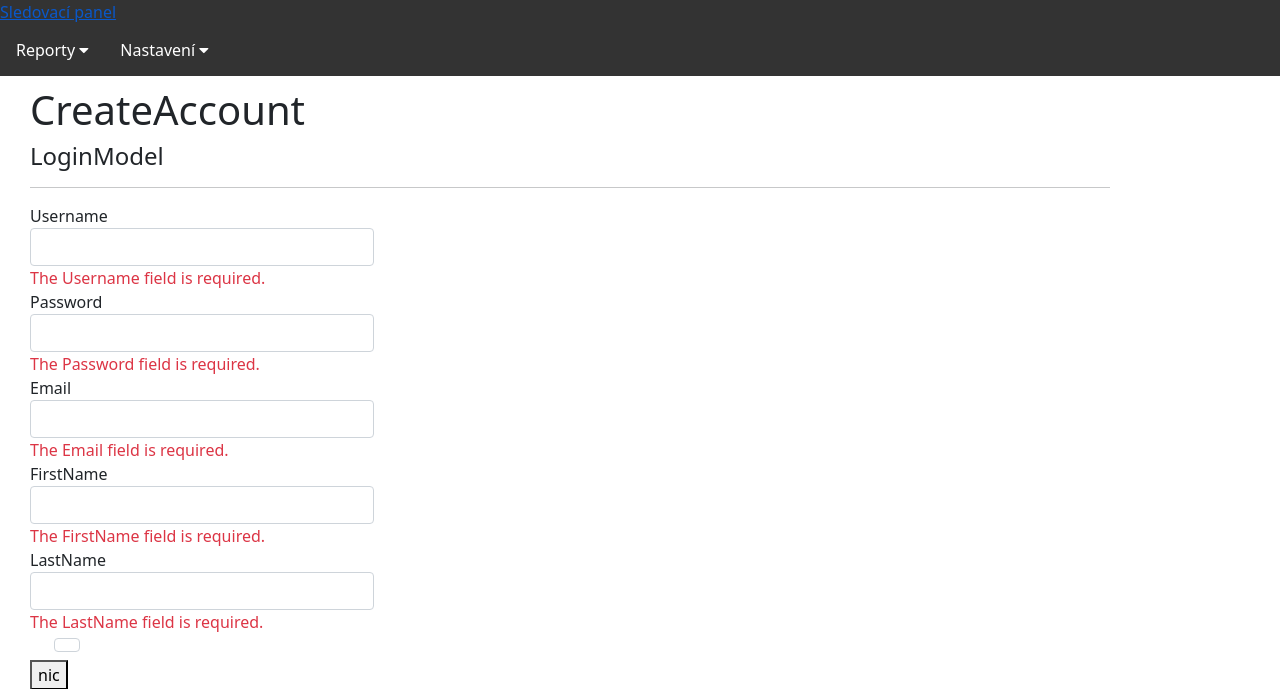
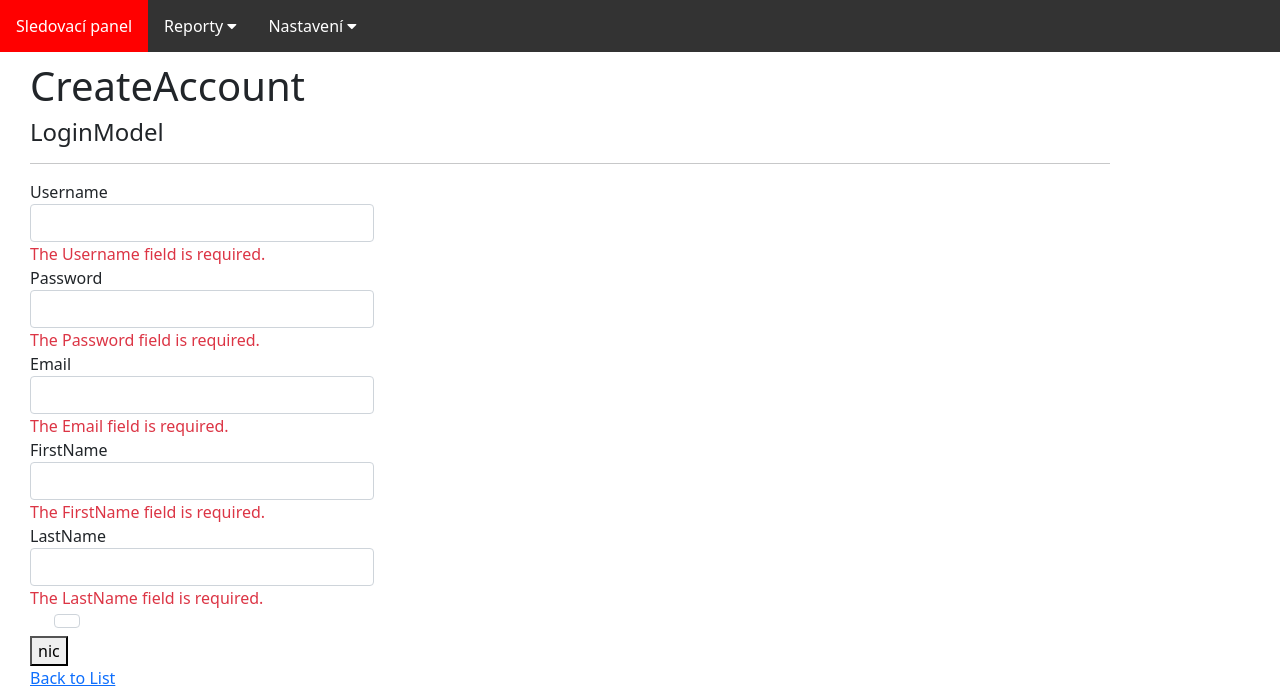
Before and after one commit to AKuraksa/EOY_APP, an ASP.NET Core app: page /Account/CreateAccount in a window 1280 px wide. Shown: the top 689 px of the page. Run offline with ASP.NET Core 8, Linux system fonts and the light colour scheme; style sheets or scripts are compiled from the project's sources.

Commit message:
Navbar opraveno

```diff
--- a/EOY_WEBapp/Views/Home/Index.cshtml
+++ b/EOY_WEBapp/Views/Home/Index.cshtml
@@ -3,6 +3,4 @@
     ViewData["Title"] = "Home";
 }
 
-<link rel="stylesheet" href="~/css/StyleHome.css" asp-append-version="true" />
-
 <h1>Toto je úvodní stránka</h1>
--- a/EOY_WEBapp/Views/Shared/_Layout.cshtml
+++ b/EOY_WEBapp/Views/Shared/_Layout.cshtml
@@ -6,23 +6,24 @@
     <title>@ViewData["Title"] - EOY_WEBapp</title>
     <link rel="stylesheet" href="~/lib/bootstrap/dist/css/bootstrap.min.css" />
     <link rel="stylesheet" href="https://cdnjs.cloudflare.com/ajax/libs/font-awesome/4.7.0/css/font-awesome.min.css">
+    <link rel="stylesheet" href="~/css/Navbar.css" asp-append-version="true" />
     <link rel="stylesheet" href="~/EOY_WEBapp.styles.css" asp-append-version="true" />
 </head>
 
 <body>
     <header>
         <nav>
-            @Html.ActionLink("Sledovací panel", "Index","Home", null, new { @class="nav a-link" })
+            @Html.ActionLink("Sledovací panel", "Index","Home", null, new { @class="a-link" })
             <div class="subnav">
                 <button class="subnavbtn">Reporty <i class="fa fa-caret-down"></i></button>
                 <div class="subnav-content">
-                    @Html.ActionLink("Aktualní statistika", "Index","Report",null, new { @style="float: left; font-size: 16px; color: white; text-align: center; padding: 14px 16px; text-decoration: none;" })
+                    @Html.ActionLink("Aktualní statistika", "Index","Report",null, new { @class="a-link" })
                 </div>
             </div>
             <div class="subnav">
                 <button class="subnavbtn">Nastavení <i class="fa fa-caret-down"></i></button>
                 <div class="subnav-content">
-                    @Html.ActionLink("Administrace", "Index","Account",null, new { @style="float: left; font-size: 16px; color: white; text-align: center; padding: 14px 16px; text-decoration: none;" })
+                    @Html.ActionLink("Administrace", "Index","Account",null, new { @class="a-link" })
                 </div>
             </div>
         </nav>
--- a/EOY_WEBapp/Views/Shared/_Layout.cshtml.css
+++ b/EOY_WEBapp/Views/Shared/_Layout.cshtml.css
@@ -3,64 +3,6 @@
 *{
     margin: 0;
     padding: 0;
-}
-
-nav {
-    overflow: hidden;
-    background-color: #333;
-}
-
-    nav .a-link {
-        float: left;
-        font-size: 16px;
-        color: white;
-        text-align: center;
-        padding: 14px 16px;
-        text-decoration: none;
-    }
-
-.subnav {
-    float: left;
-    overflow: hidden;
-}
-
-    .subnav .subnavbtn {
-        font-size: 16px;
-        border: none;
-        outline: none;
-        color: white;
-        padding: 14px 16px;
-        background-color: inherit;
-        font-family: inherit;
-        margin: 0;
-    }
-
-    nav a:hover, .subnav:hover .subnavbtn {
-        background-color: red;
-    }
-
-.subnav-content {
-    display: none;
-    position: absolute;
-    left: 0;
-    background-color: red;
-    width: 100%;
-    z-index: 1;
-}
-
-    .subnav-content a {
-        float: left;
-        color: white;
-        text-decoration: none;
-    }
-
-        .subnav-content a:hover {
-            background-color: #eee;
-            color: black;
-        }
-
-.subnav:hover .subnav-content {
-    display: block;
 }
 
 .container{
--- a/EOY_WEBapp/wwwroot/css/StyleHome.css
+++ b/EOY_WEBapp/wwwroot/css/Navbar.css
@@ -28,7 +28,7 @@ nav {
         margin: 0;
     }
 
-    nav a:hover, .subnav:hover .subnavbtn {
+    nav .a-link:hover, .subnav:hover .subnavbtn {
         background-color: red;
     }
 
@@ -41,13 +41,13 @@ nav {
     z-index: 1;
 }
 
-    .subnav-content a {
+    .subnav-content .a-link {
         float: left;
         color: white;
         text-decoration: none;
     }
 
-        .subnav-content a:hover {
+        .subnav-content .a-link:hover {
             background-color: #eee;
             color: black;
         }
```
